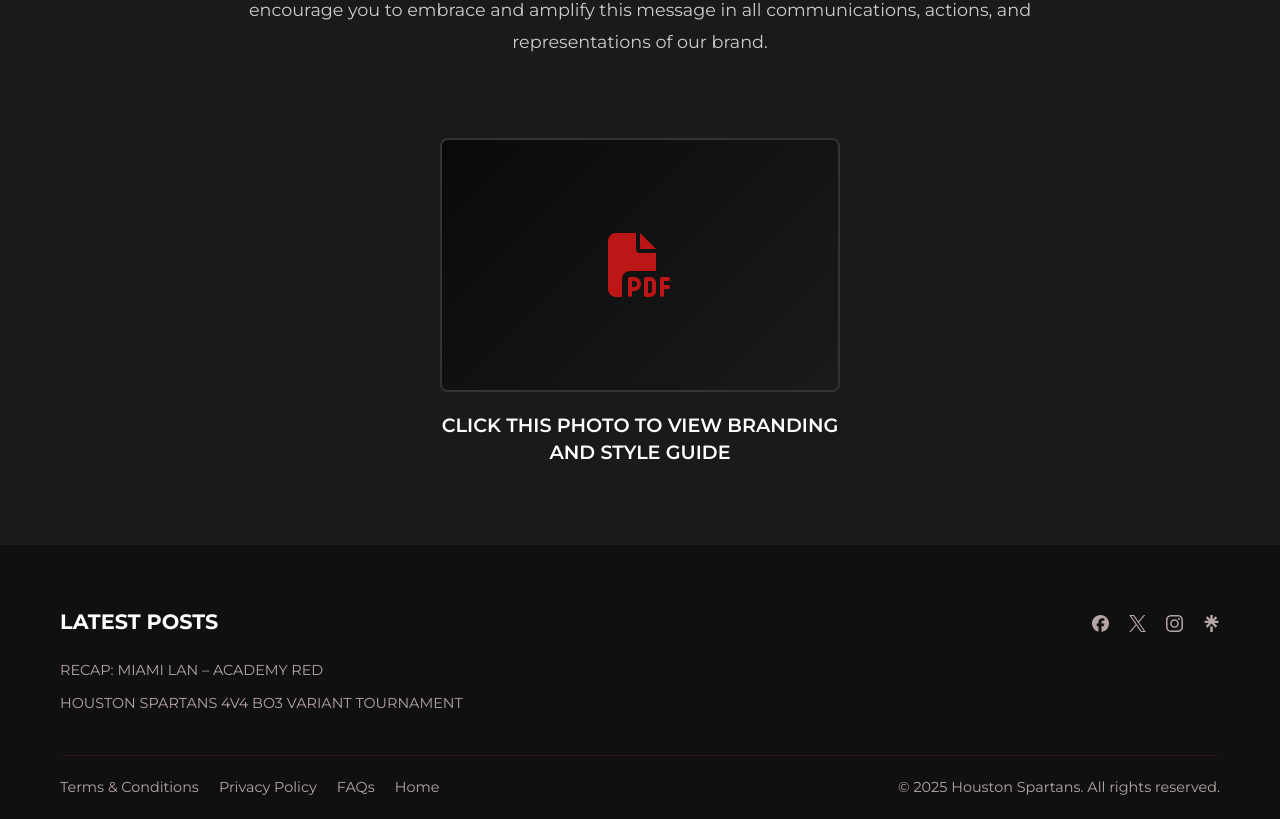
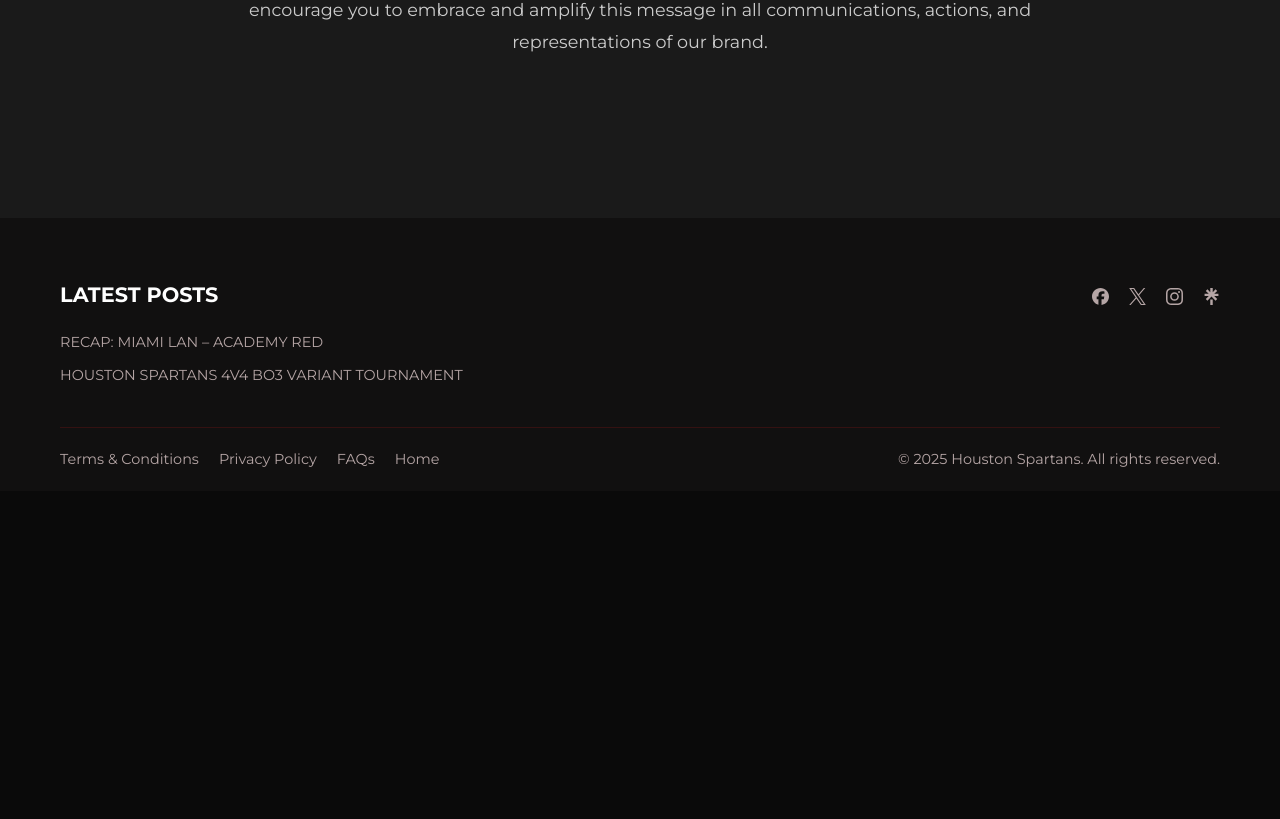
Before and after one commit to adamsmithdev/houston-spartans, a Next.js app: page /about in a window 1280 px wide. Shown: the part 2992-3811 px from the top of the page. After the commit the page ends 3483 px from the top, so only its background shows below. Built offline with nearby package versions, Linux system fonts and the light colour scheme.

Commit message:
Removing branding guide

```diff
--- a/src/components/AboutBrand.tsx
+++ b/src/components/AboutBrand.tsx
@@ -32,7 +32,7 @@ export default function AboutBrand() {
 						</p>
 					</div>
 
-					<div className={styles.brandGuideSection}>
+					{/* <div className={styles.brandGuideSection}>
 						<div className={styles.brandGuideCard}>
 							<Link
 								href="/documents/branding-guide.pdf"
@@ -48,7 +48,7 @@ export default function AboutBrand() {
 								<h3>CLICK THIS PHOTO TO VIEW BRANDING AND STYLE GUIDE</h3>
 							</Link>
 						</div>
-					</div>
+					</div> */}
 				</div>
 			</Container>
 		</section>
```
